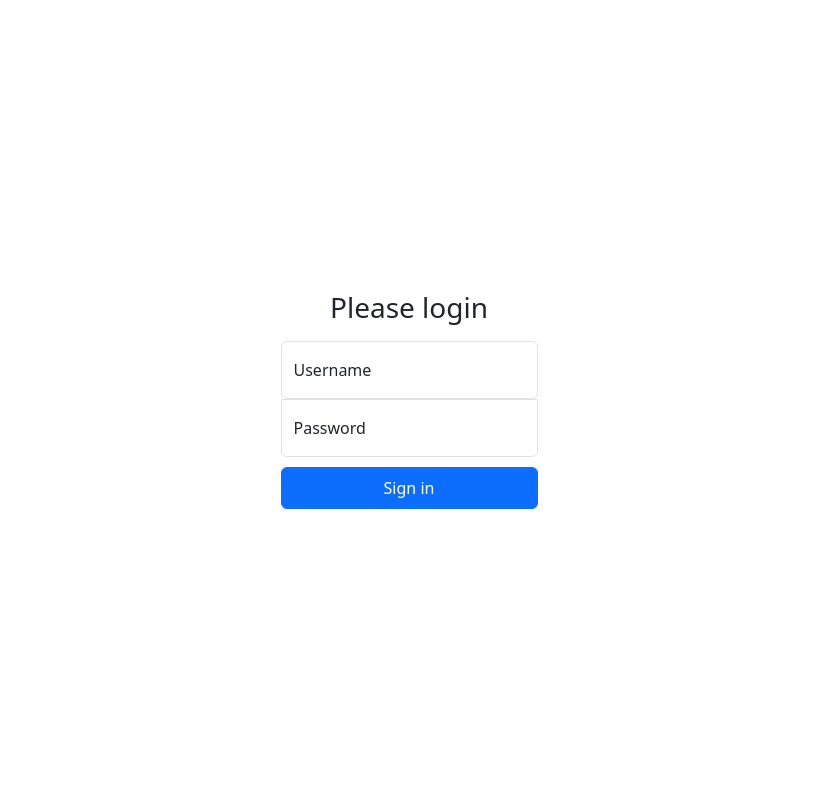
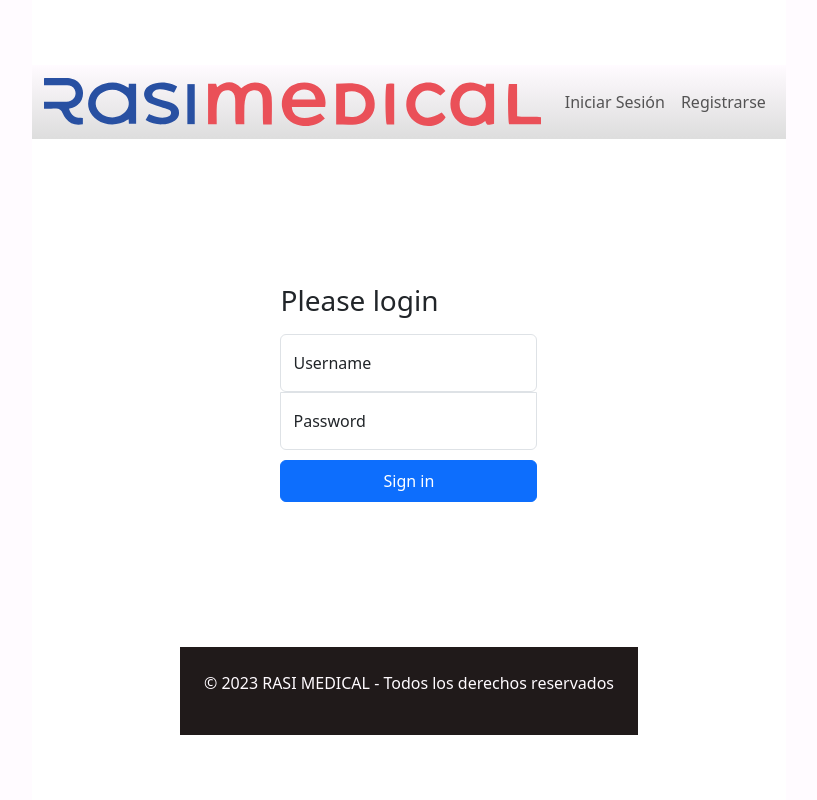
Before and after one commit to RaulRinconX/flask-app-web, a Flask app: page /login in a window 1280 px wide. Shown: the whole page, without its empty margins (231-1048 px from the left). Run offline with Flask 3, Linux system fonts and the light colour scheme; some libraries are stand-ins or nearby versions.

Commit message:
base template with nav and footer. v1 homepage

```diff
--- a/src/app.py
+++ b/src/app.py
@@ -9,7 +9,7 @@ from routes import historias
 
 app = Flask(__name__)
 
-conn = db.get_db_connection()
+#conn = db.get_db_connection()
 
 @app.route("/")
 def index():
--- /dev/null
+++ b/src/static/css/main.css
@@ -0,0 +1,44 @@
+* {
+    box-sizing: border-box;
+}
+
+.bg-dark {
+    background-color: #201a1a !important;
+}
+
+.bg {
+    background-color: #fffbff !important;
+}
+
+.on-dark-bg {
+    color: #fffbff !important;
+}
+
+.on-bg {
+    color: #201a1a !important;
+}
+
+html {
+    font-size: 16px;
+    font-family: 'Roboto', sans-serif;
+    background-color: #fffbff;
+    color: #201a1a;
+}
+
+.navbar {
+    background: linear-gradient(0deg, #ddd 0%, #fffbff 100%);
+}
+
+.navbar .logo img {
+    height: 3rem;
+    width: auto;
+}
+
+.navbar .container-fluid {
+    margin: 0 auto;
+    justify-content: space-between;
+}
+
+.navbar-collapse {
+    flex-grow: 0;
+}
--- a/src/templates/base_template.html
+++ b/src/templates/base_template.html
@@ -1,5 +1,5 @@
 <!DOCTYPE html>
-<html lang="en">
+<html lang="es">
 <head>
     <meta charset="UTF-8">
     <meta name="viewport" content="width=device-width, initial-scale=1.0">
@@ -7,12 +7,48 @@
     <!-- bootstrap -->
     <link href="https://cdn.jsdelivr.net/npm/bootstrap@5.3.2/dist/css/bootstrap.min.css" rel="stylesheet" integrity="sha384-T3c6CoIi6uLrA9TneNEoa7RxnatzjcDSCmG1MXxSR1GAsXEV/Dwwykc2MPK8M2HN" crossorigin="anonymous">
     <!-- CSS -->
+    <link rel="icon" href="{{ url_for('static', filename='favicon.png') }}">
+    <link rel="stylesheet" href="{{ url_for('static', filename='css/main.css') }}">
     {% block customCSS %}
     {% endblock %}
 </head>
-<body class="text-center">
+<body>
+    <header>
+        <nav class="navbar navbar-expand-lg navbar-light bg-light">
+            <div class="container">
+                <a class="navbar-brand" href="#">
+                    <img src="{{ url_for('static', filename='svg/rasi-medical.svg') }}" alt="RASIMedical"
+                        class="d-none d-md-block align-text-top" height="48px">
+                    <img src="{{ url_for('static', filename='svg/rasi-small.svg') }}" alt="RASIMedical"
+                        class="d-md-none align-text-top" height="48px">
+                </a>
+                <button class="navbar-toggler" type="button" data-bs-toggle="collapse"
+                    data-bs-target="#navbarNavDropdown" aria-controls="navbarNavDropdown" aria-expanded="false"
+                    aria-label="Toggle navigation">
+                    <span class="navbar-toggler-icon"></span>
+                </button>
+                <div class="collapse navbar-collapse" id="navbarNavDropdown">
+                    <ul class="navbar-nav ml-auto">
+                        <li class="nav-item">
+                            <a class="nav-link" href="/login">Iniciar Sesión</a>
+                        </li>
+                        <li class="nav-item">
+                            <a class="nav-link" href="/sign-up">Registrarse</a>
+                        </li>
+                    </ul>
+                </div>
+            </div>
+        </nav>
+    </header>
     {% block body %}
+
     {% endblock %}
+    <footer class="bg-light text-center text-lg-start bg-dark">
+        <div class="container p-4 ">
+            <p class="on-dark-bg">&copy; 2023 RASI MEDICAL - Todos los derechos reservados</p>
+        </div>
+    </footer>
+
     <script src="https://cdn.jsdelivr.net/npm/bootstrap@5.3.2/dist/js/bootstrap.bundle.min.js"
         integrity="sha384-C6RzsynM9kWDrMNeT87bh95OGNyZPhcTNXj1NW7RuBCsyN/o0jlpcV8Qyq46cDfL"
         crossorigin="anonymous"></script>
```
Also changed, not shown: src/templates/index.html (+86 -46 lines), src/static/favicon.png (added), src/static/svg/rasi-small.svg (added).
